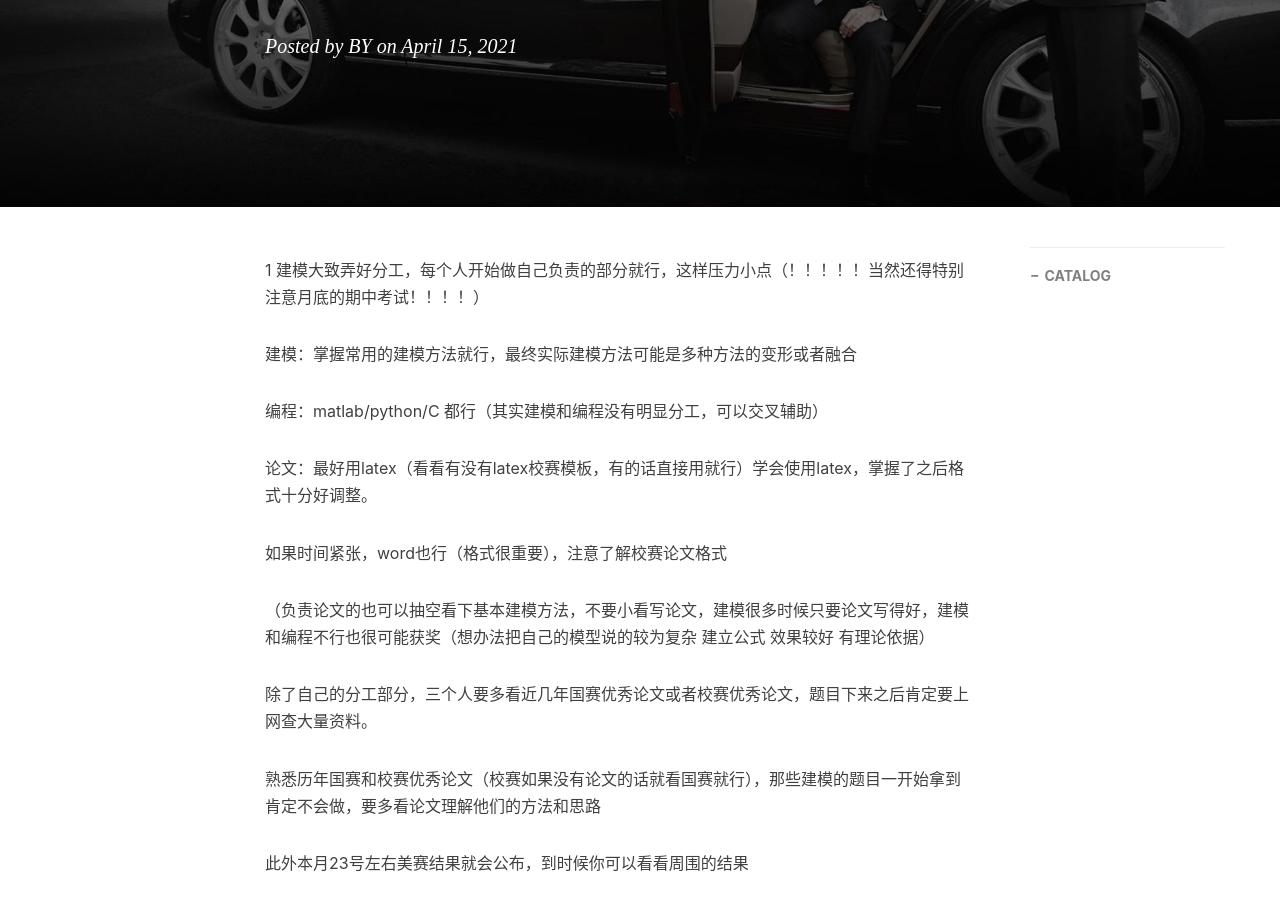
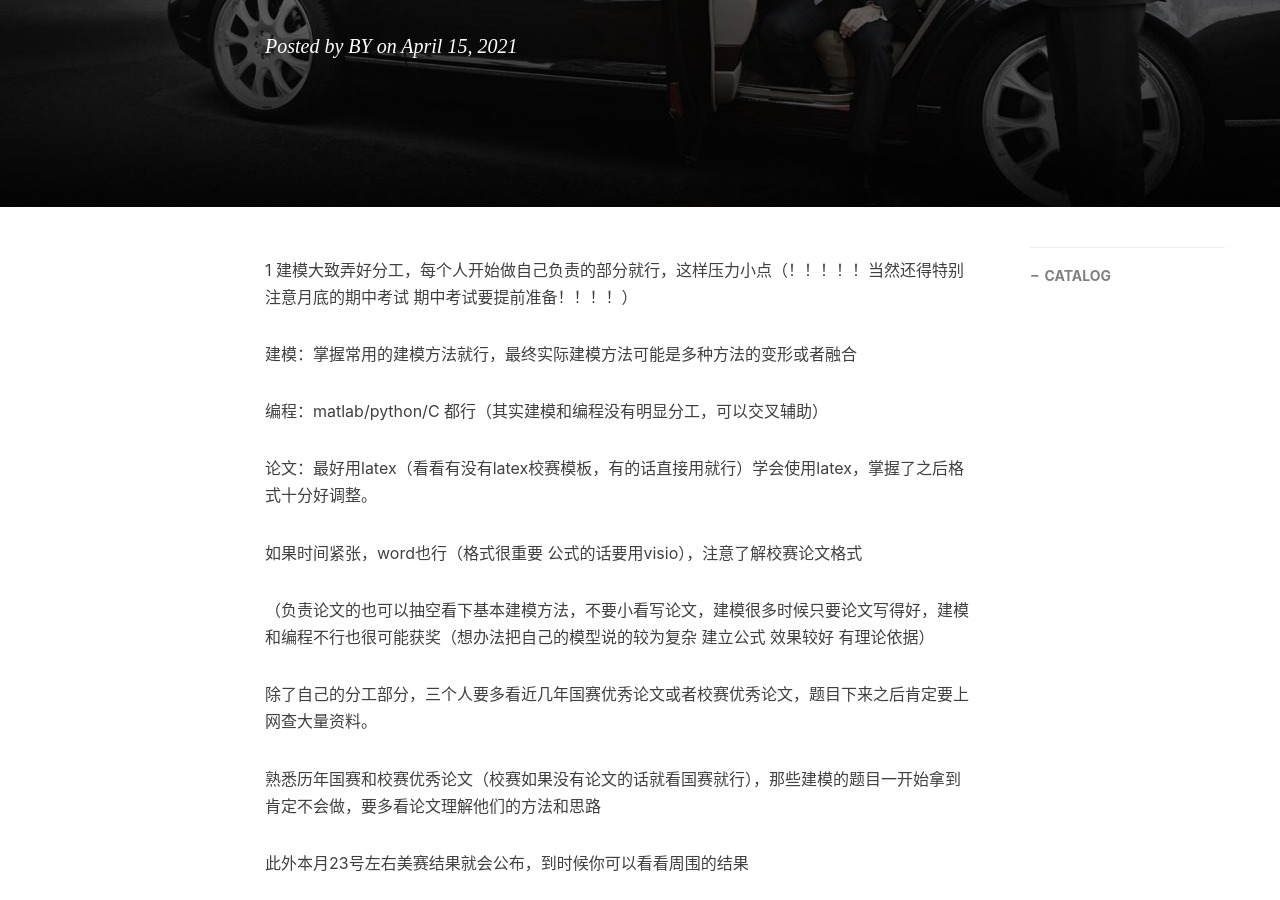
Before and after one commit to pengjiao123/pengjiao123.github.io, a Jekyll site: the page built from _posts/2021-04-15-一些技巧.md, in a window 1280 px wide and 900 px high, scrolled down 316 px. Built offline with Jekyll 4.4.1, drawn with Linux system fonts in a browser that asks for light colours; nearby versions of some CDN libraries; comment, search, counter and statistics services are not loaded.

Commit message:
Update 2021-04-15-一些技巧.md

```diff
--- a/_posts/2021-04-15-一些技巧.md
+++ b/_posts/2021-04-15-一些技巧.md
@@ -10,7 +10,7 @@ tags:
     - Xcode
     - iOS
 ---
-1 建模大致弄好分工，每个人开始做自己负责的部分就行，这样压力小点（！！！！！当然还得特别注意月底的期中考试！！！！）
+1 建模大致弄好分工，每个人开始做自己负责的部分就行，这样压力小点（！！！！！当然还得特别注意月底的期中考试  期中考试要提前准备！！！！）
 
 建模：掌握常用的建模方法就行，最终实际建模方法可能是多种方法的变形或者融合
 
@@ -18,7 +18,7 @@ tags:
 
 论文：最好用latex（看看有没有latex校赛模板，有的话直接用就行）学会使用latex，掌握了之后格式十分好调整。
 
-如果时间紧张，word也行（格式很重要），注意了解校赛论文格式
+如果时间紧张，word也行（格式很重要 公式的话要用visio），注意了解校赛论文格式
 
 （负责论文的也可以抽空看下基本建模方法，不要小看写论文，建模很多时候只要论文写得好，建模和编程不行也很可能获奖（想办法把自己的模型说的较为复杂 建立公式 效果较好 有理论依据）
 
```
